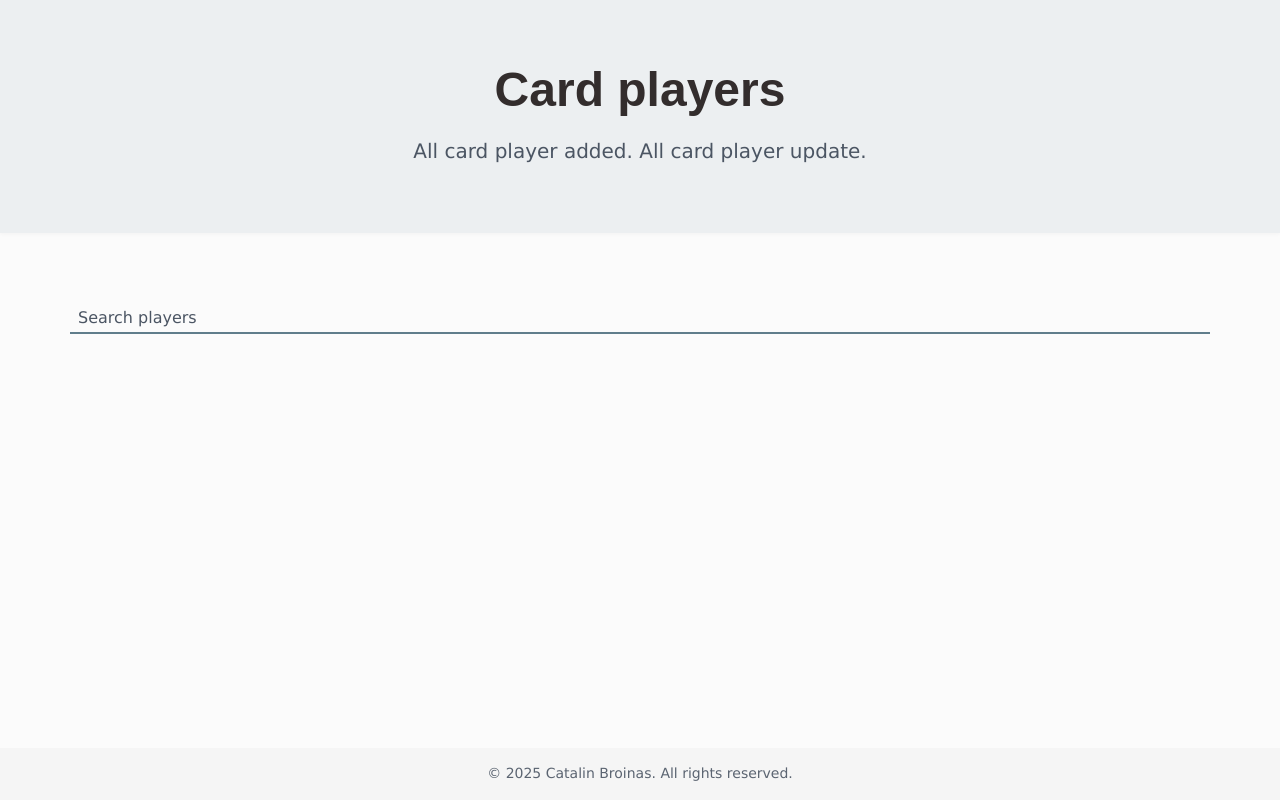
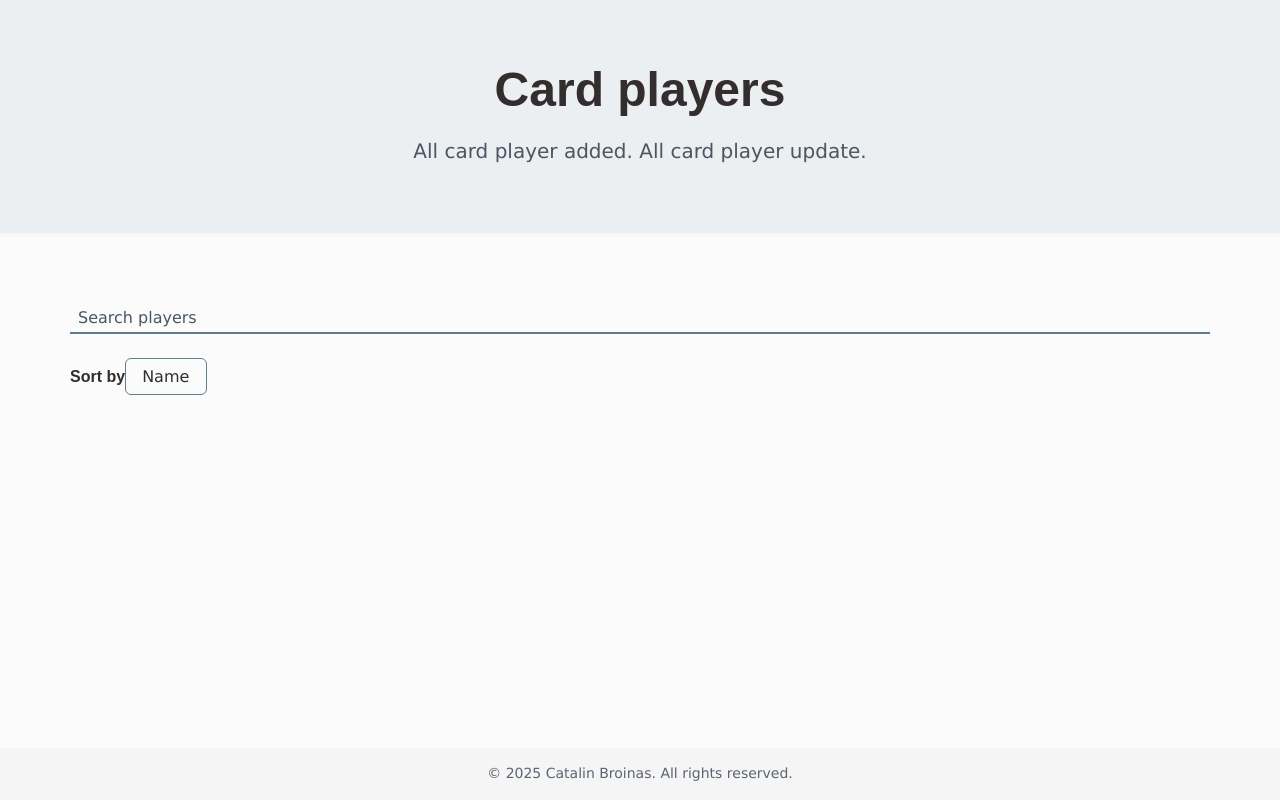
Before and after one commit to catalinbroinas/card-players, a React (Vite) app: page / in a window 1280 px wide. Built offline with nearby package versions, Linux system fonts and the light colour scheme.

Commit message:
feat(SortPlayers): add static UI

```diff
--- /dev/null
+++ b/src/react/components/features/toolbar/SortPlayers.jsx
@@ -0,0 +1,22 @@
+
+function SortPlayers() {
+  return (
+    <div className="toolbar__select">
+      <label
+        htmlFor="sort-players"
+        className="form-legend m-0"
+      >Sort by</label>
+
+      <select
+        id="sort-players"
+        className="form-outline form-select"
+      >
+        <option value="name">Name</option>
+        <option value="team">Team</option>
+        <option value="age">Age</option>
+      </select>
+    </div>
+  );
+}
+
+export default SortPlayers;
--- a/src/react/components/features/toolbar/Toolbar.jsx
+++ b/src/react/components/features/toolbar/Toolbar.jsx
@@ -1,10 +1,12 @@
 import SearchBar from "./SearchBar";
+import SortPlayers from "./SortPlayers";
 
 function Toolbar() {
 	return (
 		<section className="toolbar">
 			<form className="form-container">
 				<SearchBar />
+				<SortPlayers />
 			</form>
 		</section>
 	);
```
